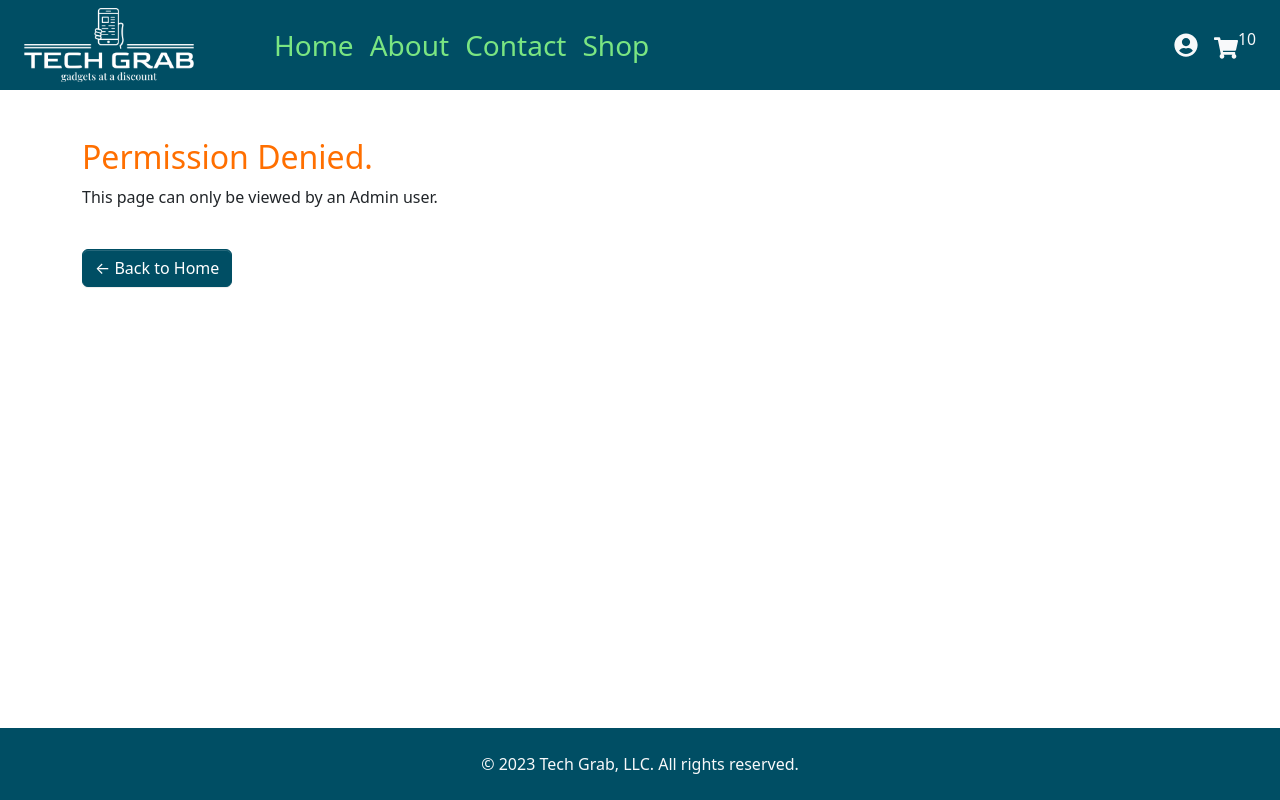
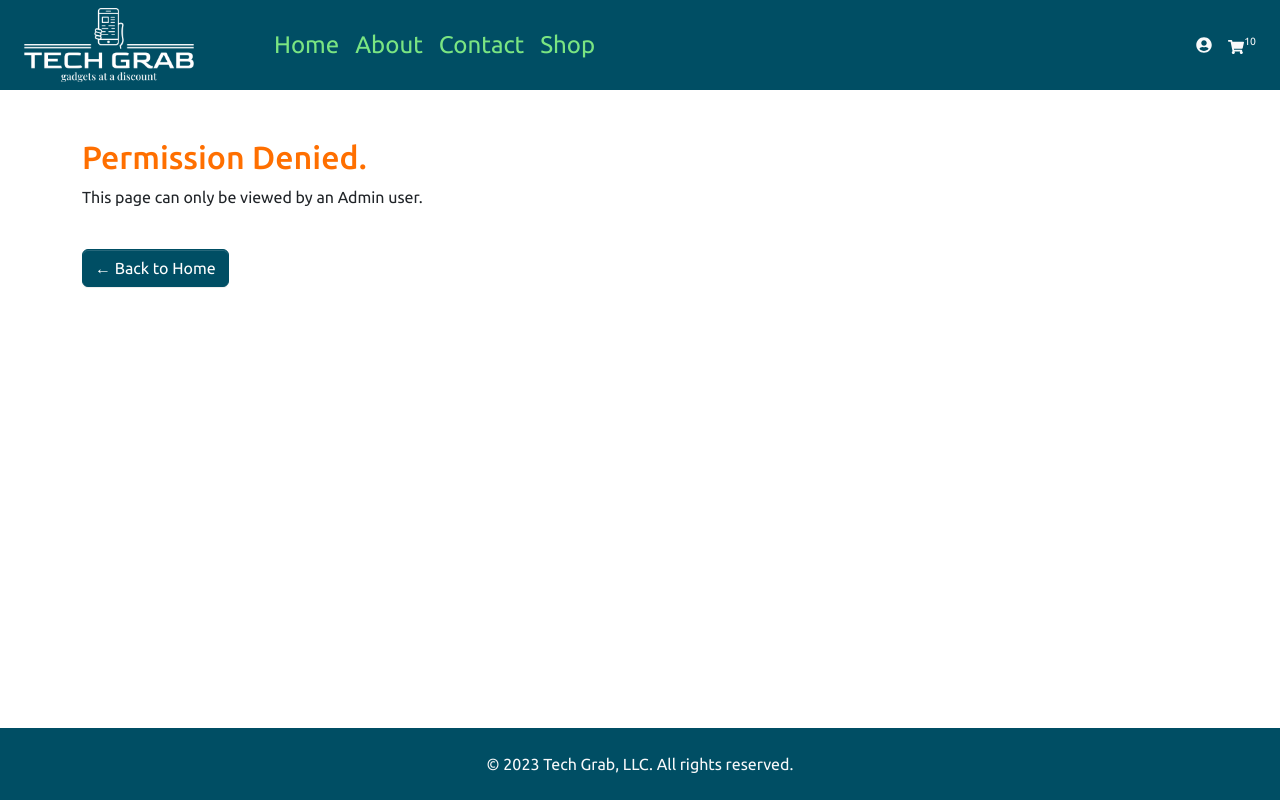
Before and after one commit to kaecodes/techgrab-react-bootstrap-fb, a React (Vite) app: page /admin in a window 1280 px wide. Built offline with nearby package versions, Linux system fonts and the light colour scheme; no server answers.

Commit message:
Update styles for header and admin navbar

```diff
--- a/src/assets/scss/custom.scss
+++ b/src/assets/scss/custom.scss
@@ -1,3 +1,5 @@
+@import url("https://fonts.googleapis.com/css2?family=Ubuntu:wght@300;400;500;700&display=swap");
+
 $midnight-green: #004e64;
 $pacific-cyan: #00a5cf;
 $aquamarine: #9fffcb;
@@ -8,11 +10,71 @@ $accent-orange: #ff6f00;
 $primary: $midnight-green;
 $secondary: $light-green;
 $warning: $accent-orange;
+$info: $aquamarine;
 
 $offcanvas-horizontal-width: 60%;
 $offcanvas-padding-x: 2rem;
 
 $enable-shadows: true;
 
+$hr-margin-y: 0;
+
+$font-family-sans-serif: "Ubuntu", sans-serif;
+
+$utilities: (
+  "width": (
+    property: width,
+    class: w,
+    responsive: true,
+    values: (
+      25: 25%,
+      33: 33%,
+      50: 50%,
+      66: 66%,
+      75: 75%,
+      100: 100%,
+      auto: auto,
+    ),
+  ),
+  "height": (
+    property: height,
+    class: h,
+    responsive: true,
+    values: (
+      25: 25%,
+      33: 33%,
+      50: 50%,
+      66: 66%,
+      75: 75%,
+      100: 100%,
+      auto: auto,
+    ),
+  ),
+  "min-viewport-width": (
+    property: min-width,
+    class: min-vw,
+    responsive: true,
+    values: (
+      100: 100vw,
+      75: 75vw,
+      50: 50vw,
+      25: 25vw,
+      15: 15vw,
+    ),
+  ),
+  "min-viewport-height": (
+    property: min-height,
+    class: min-vh,
+    responsive: true,
+    values: (
+      100: 100vh,
+      75: 75vh,
+      50: 50vh,
+      25: 25vh,
+      15: 15vh,
+    ),
+  ),
+);
+
 // Import all of Bootstrap's CSS
 @import "~bootstrap/scss/bootstrap";
--- a/src/components/admin/navbar/Navbar.jsx
+++ b/src/components/admin/navbar/Navbar.jsx
@@ -1,7 +1,48 @@
-import React from "react";
+import { useSelector } from "react-redux";
+import { selectUserName } from "../../../redux/features/authSlice";
+import { FaUserCircle } from "react-icons/fa";
+import { NavLink } from "react-router-dom";
+import { AiOutlineMenu } from "react-icons/ai";
 
 const Navbar = () => {
-  return <div>Navbar</div>;
+  const userName = useSelector(selectUserName);
+
+  return (
+    <div className="navbar p-0 d-flex flex-column flex-md-row">
+      <div className="w-100 min-vh-15 d-flex flex-column justify-content-center align-items-center gap-2 bg-info fs-3 text-primary">
+        <FaUserCircle />
+        <h3>{userName}</h3>
+      </div>
+      <nav className="w-100 min-vh-md-100 border-end">
+        <ul className="navbar-nav">
+          <li className="nav-item text-center py-2">
+            <NavLink to="/admin/home" className="text-decoration-none">
+              Home
+            </NavLink>
+          </li>
+          <hr />
+          <li className="nav-item text-center py-2">
+            <NavLink to="/admin/view-products" className="text-decoration-none">
+              View Products
+            </NavLink>
+          </li>
+          <hr />
+          <li className="nav-item text-center py-2">
+            <NavLink to="/admin/add-product" className="text-decoration-none">
+              Add Product
+            </NavLink>
+          </li>
+          <hr />
+          <li className="nav-item text-center py-2">
+            <NavLink to="/admin/orders" className="text-decoration-none">
+              Orders
+            </NavLink>
+          </li>
+          <hr />
+        </ul>
+      </nav>
+    </div>
+  );
 };
 
 export default Navbar;
--- a/src/components/header/Header.jsx
+++ b/src/components/header/Header.jsx
@@ -93,7 +93,7 @@ const Header = () => {
           <ShowOnLogin>
             <a
               href="/"
-              className="d-none d-sm-flex justify-content-center align-items-center text-warning text-decoration-none fs-4 fs-sm-4 mx-2"
+              className="d-none d-sm-flex justify-content-center align-items-center text-warning text-decoration-none fs-6 fs-md-5 mx-2"
             >
               <FaUserCircle />
               &nbsp;Hi, {displayName}
@@ -133,9 +133,9 @@ const Header = () => {
               </button>
             </div>
           </div>
-          <div className="offcanvas-body d-flex flex-column flex-lg-row justify-content-between mt-4 mt-lg-0">
+          <div className="offcanvas-body d-flex flex-column flex-lg-row justify-content-between align-items-start align-items-lg-center mt-4 mt-lg-0">
             <div>
-              <ul className="navbar-nav fs-3">
+              <ul className="navbar-nav fs-4 fs-xl-1">
                 <AdminOnlyLink>
                   <li className="nav-item">
                     <Link
@@ -202,7 +202,7 @@ const Header = () => {
               </ul>
             </div>
             <div className="d-lg-flex justify-content-center align-items-center">
-              <ul className="navbar-nav fs-4">
+              <ul className="navbar-nav fs-6 fs-xl-5">
                 <li className="nav-item d-none d-lg-flex justify-content-end align-items-center">
                   <ShowOnLogout>{login}</ShowOnLogout>
                   <ShowOnLogin>
--- a/src/pages/admin/Admin.jsx
+++ b/src/pages/admin/Admin.jsx
@@ -8,11 +8,11 @@ import Navbar from "../../components/admin/navbar/Navbar";
 
 const Admin = () => {
   return (
-    <section>
-      <div>
+    <section className="d-flex flex-column flex-md-row">
+      <div className="w-md-25">
         <Navbar />
       </div>
-      <div>
+      <div className="w-md-75">
         <Routes>
           <Route path="home" element={<Home />} />
           <Route path="view-products" element={<ViewProducts />} />
```
